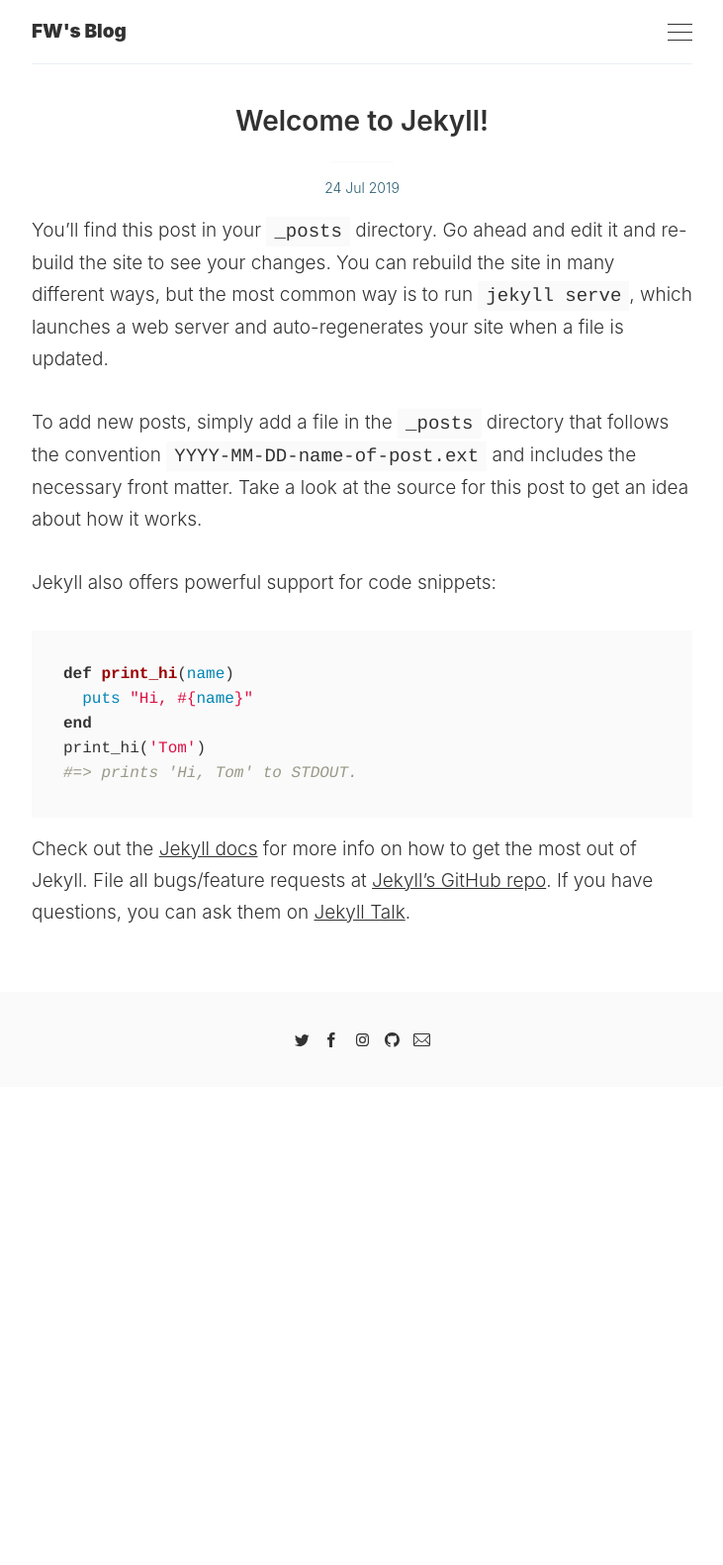
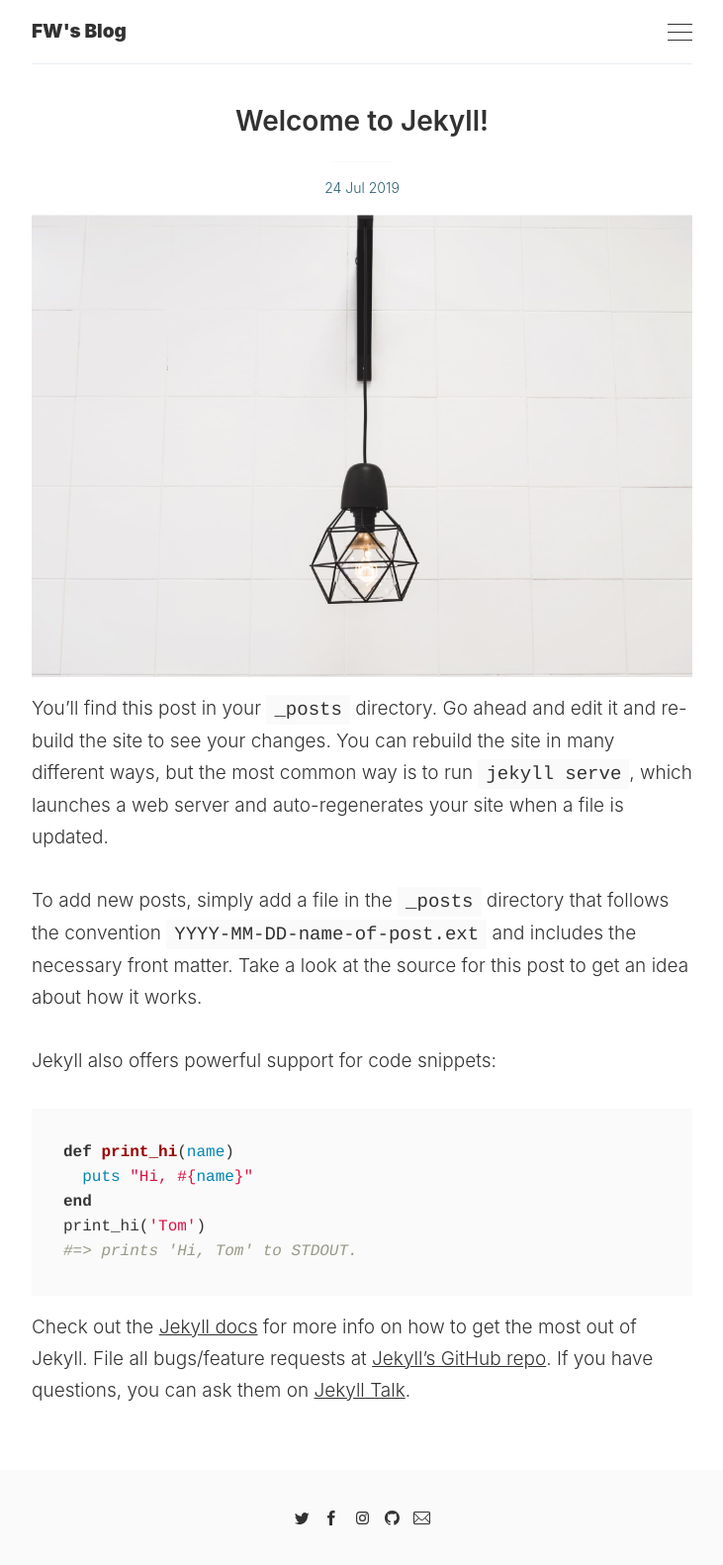
Before and after one commit to fyrepp/fyrepp.github.io, a Jekyll site: the page built from _posts/2019-07-24-welcome-to-jekyll.markdown, in a window 1280 px wide. Shown: the whole page at 99% size, without its empty margins (274-1005 px from the left). Built offline with Jekyll 4.4.1, drawn with Linux system fonts in a browser that asks for light colours; before the commit the page ends 1098 px from its top, so only the background shows below that.

Commit message:
templage

```diff
--- a/_posts/2019-07-24-welcome-to-jekyll.markdown
+++ b/_posts/2019-07-24-welcome-to-jekyll.markdown
@@ -3,6 +3,7 @@ layout: post
 title:  "Welcome to Jekyll!"
 date:   2019-07-24 10:45:34 -0700
 categories: jekyll update
+image: '/images/posts/1.jpg'
 ---
 You’ll find this post in your `_posts` directory. Go ahead and edit it and re-build the site to see your changes. You can rebuild the site in many different ways, but the most common way is to run `jekyll serve`, which launches a web server and auto-regenerates your site when a file is updated.
 
```
